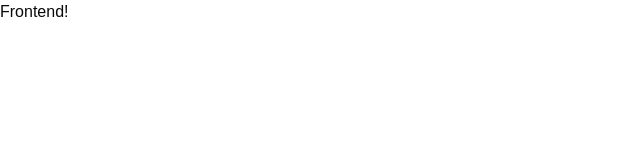
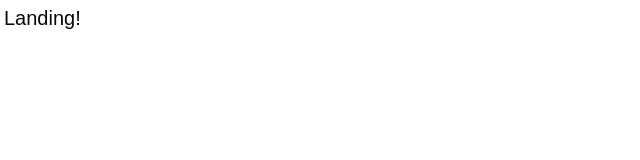
Before and after one commit to wehttqm/309a3, a React (Vite) app in the folder A3/frontend/: page / in a window 1280 px wide. Shown: the top 160 px of the page, without its empty margins (0-640 px from the left). Built offline with nearby package versions, Linux system fonts and the light colour scheme.

Commit message:
Common layout

```diff
--- a/A3/frontend/index.html
+++ b/A3/frontend/index.html
@@ -8,6 +8,6 @@
   </head>
   <body>
     <div id="root"></div>
-    <script type="module" src="/src/main.tsx"></script>
+    <script type="module" src="/src/main.jsx"></script>
   </body>
 </html>
--- a/A3/frontend/src/App.tsx
+++ /dev/null
@@ -1,5 +0,0 @@
-export function App() {
-  return <div>Frontend!</div>
-}
-
-export default App
--- /dev/null
+++ b/A3/frontend/src/layout.jsx
@@ -0,0 +1,9 @@
+import { Outlet } from "react-router"
+
+export default function Layout() {
+  return (
+    <div className="h-screen w-full p-1 text-xl">
+      <Outlet />
+    </div>
+  )
+}
--- a/A3/frontend/src/main.tsx
+++ b/A3/frontend/src/main.jsx
@@ -3,13 +3,16 @@ import { createRoot } from "react-dom/client"
 import { BrowserRouter, Route, Routes } from "react-router"
 
 import "./index.css"
-import App from "./App.tsx"
+import { Landing } from "@/pages/public/landing.jsx"
+import Layout from "@/layout"
 
-createRoot(document.getElementById("root")!).render(
+createRoot(document.getElementById("root")).render(
   <StrictMode>
     <BrowserRouter>
       <Routes>
-        <Route path="/" element={<App />} />
+        <Route element={<Layout />}>
+          <Route path="/" element={<Landing />} />
+        </Route>
       </Routes>
     </BrowserRouter>
   </StrictMode>
--- a/A3/frontend/src/pages/public/landing.jsx
+++ b/A3/frontend/src/pages/public/landing.jsx
@@ -0,0 +1,3 @@
+export const Landing = () => {
+  return <div className="">Landing!</div>
+}
```
